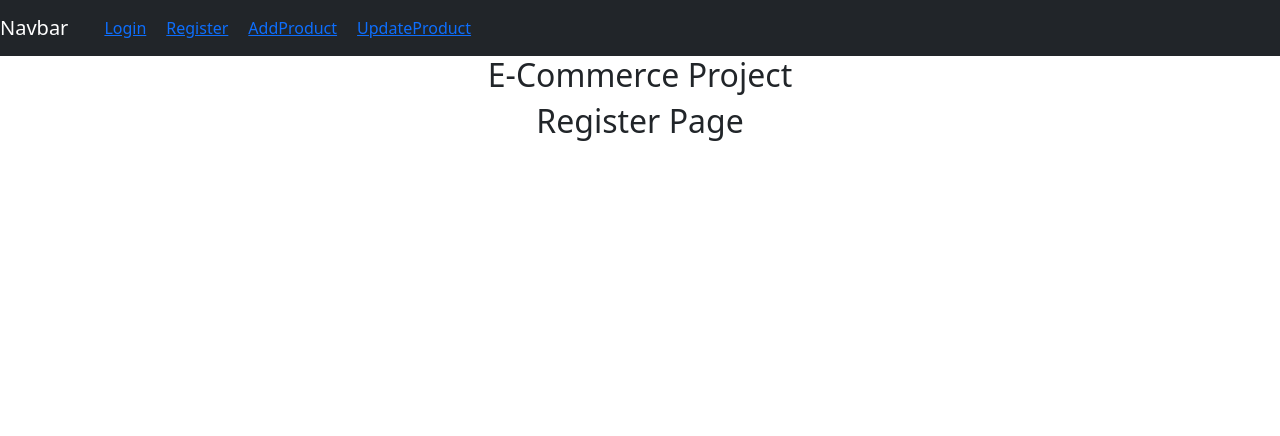
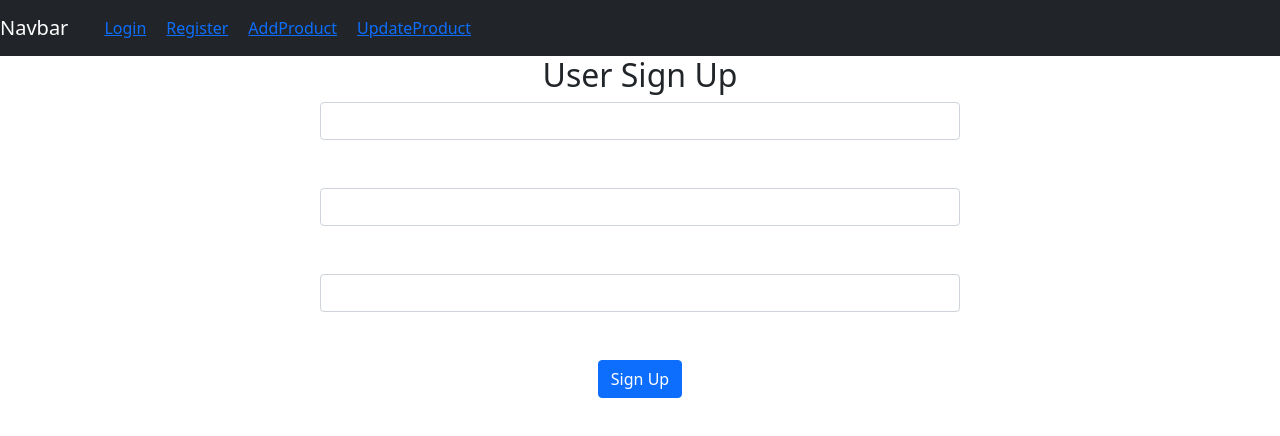
Before and after one commit to shafeenashaikh/React-Project, a React (Create React App) app: page /register in a window 1280 px wide. Shown: the top 436 px of the page. Built offline with nearby package versions, Linux system fonts and the light colour scheme.

Commit message:
created User registeration form

```diff
--- a/src/App.js
+++ b/src/App.js
@@ -11,7 +11,7 @@ function App() {
     <div className="App">
       <BrowserRouter>
       <Header/>
-      <h2>E-Commerce Project</h2>
+      {/* <h2>E-Commerce Project</h2> */}
       <Route path="/login">
         <Login/>
       </Route>
--- a/src/Components/Register.js
+++ b/src/Components/Register.js
@@ -1,9 +1,25 @@
-import React from 'react'
+import React,{useState} from 'react'
 
 function Register(){
+
+    const [name,setName] = useState("");
+    const [password,setPassword] = useState("");
+    const [email,setEmail] = useState("");
+
+    function signup(){
+        let item={name,password,email}
+        console.log(item)
+    }
     return(
-        <div>
-            <h2>Register Page</h2>
+        <div className="col-sm-6 offset-sm-3" >
+            <h2>User Sign Up</h2>
+            <input type="text" value={name}  onChange={(e)=>setName(e.target.value)} className="form-control"/>
+            <br/><br/>
+            <input type="text" value={password} onChange={(e)=>setPassword(e.target.value)} className="form-control"/>
+            <br/><br/>
+            <input type="text" value={email} onChange={(e)=>setEmail(e.target.value)} className="form-control"/>
+            <br/><br/>
+            <button onClick={signup} className="btn btn-primary">Sign Up</button>
         </div>
     )
 }
```
